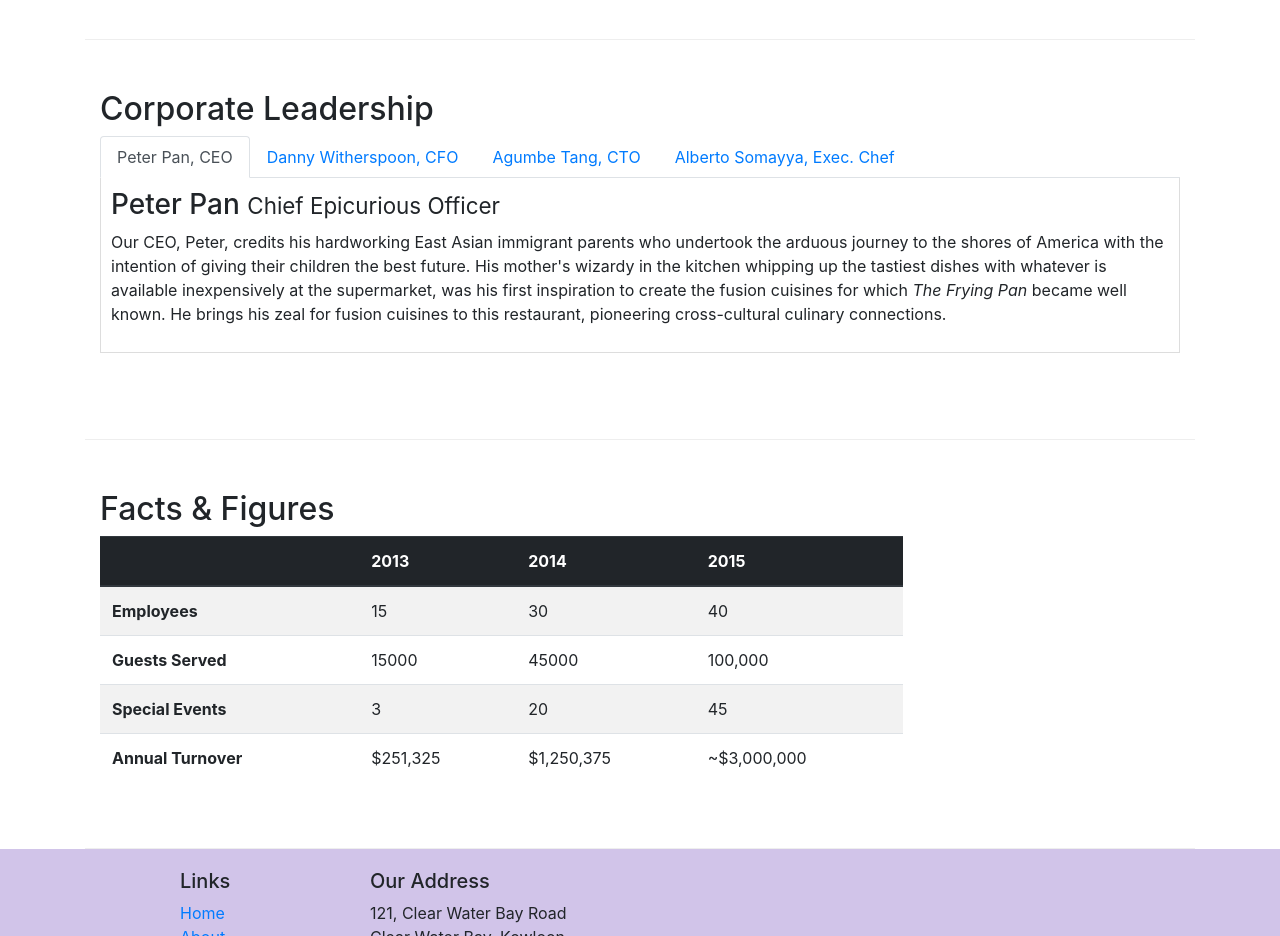
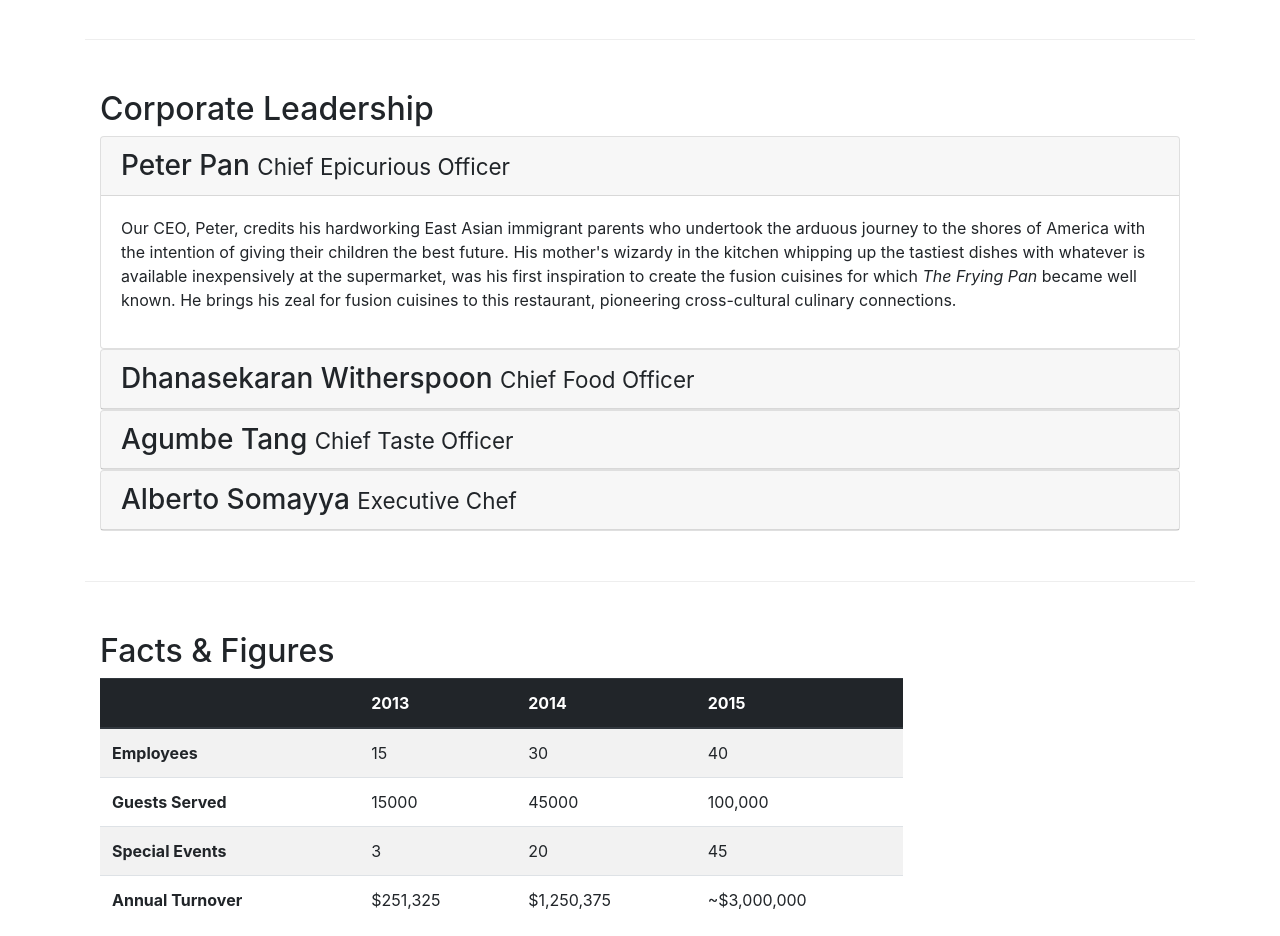
Before and after one commit to JaviScarione/Bootstrap, a website: page aboutus.html in a window 1280 px wide. Shown: the part 940-1876 px from the top of the page. Drawn offline with nearby package versions, Linux system fonts and the light colour scheme.

Commit message:
Accordion

```diff
--- a/aboutus.html
+++ b/aboutus.html
@@ -97,7 +97,66 @@
         <div class="row row-content">
             <div class="col-sm-12">
                 <h2>Corporate Leadership</h2>
-                <ul class="nav nav-tabs">
+
+                <div id="accordion">
+                    <div class="card">
+                        <div class="card-header" role="tab" id="peterhead">
+                            <h3 class="mb-0">
+                                <a data-toggle="collapse" data-target="#peter">
+                                Peter Pan <small>Chief Epicurious Officer</small>
+                                </a>
+                            </h3>
+                        </div>
+                        <div role="tabpanel" class="collapse show" id="peter" data-parent="#accordion">
+                            <div class="card-body">
+                                <p class="d-none d-sm-block">Our CEO, Peter, credits his hardworking East Asian immigrant parents who undertook the arduous journey to the shores of America with the intention of giving their children the best future. His mother's wizardy in the kitchen whipping up the tastiest dishes with whatever is available inexpensively at the supermarket, was his first inspiration to create the fusion cuisines for which <em>The Frying Pan</em> became well known. He brings his zeal for fusion cuisines to this restaurant, pioneering cross-cultural culinary connections.</p>
+                            </div>
+                        </div>
+                    </div>
+                    <div class="card">
+                        <div class="card-header" role="tab" id="dannyhead">
+                            <h3 class="mb-0">
+                                <a class="collapsed" data-toggle="collapse" data-target="#danny">
+                                    Dhanasekaran Witherspoon <small>Chief Food Officer</small>
+                                </a>
+                            </h3>
+                        </div>
+                        <div class="collapse" id="danny" data-parent="#accordion">
+                            <div class="card-body">
+                                <p class="d-none d-sm-block">Our CFO, Danny, as he is affectionately referred to by his colleagues, comes from a long established family tradition in farming and produce. His experiences growing up on a farm in the Australian outback gave him great appreciation for varieties of food sources. As he puts it in his own words, <em>Everything that runs, wins, and everything that stays, pays!</em></p>
+                            </div>
+                        </div>
+                    </div>
+                    <div class="card">
+                        <div class="card-header" role="tab" id="agumbehead">
+                            <h3 class="mb-0">
+                                <a class="collapsed" data-toggle="collapse" data-target="#agumbe">
+                                Agumbe Tang <small>Chief Taste Officer</small>
+                                </a>
+                            </h3>
+                        </div>
+                        <div class="collapse" id="agumbe" data-parent="#accordion">
+                            <div class="card-body">
+                                <p class="d-none d-sm-block">Blessed with the most discerning gustatory sense, Agumbe, our CTO, personally ensures that every dish that we serve meets his exacting tastes. Our chefs dread the tongue lashing that ensues if their dish does not meet his exacting standards. He lives by his motto, <em>You click only if you survive my lick.</em></p>
+                            </div>
+                        </div>
+                    </div>
+                    <div class="card">
+                        <div class="card-header" role="tab" id="albertohead">
+                            <h3 class="mb-0">
+                                <a class="collapsed" data-toggle="collapse" data-target="#alberto">
+                                    Alberto Somayya <small>Executive Chef</small>
+                                </a>
+                            </h3>
+                        </div>
+                        <div class="collapse" id="alberto" data-parent="#accordion">
+                            <div class="card-body">
+                                <p class="d-none d-sm-block">Award winning three-star Michelin chef with wide International experience having worked closely with whos-who in the culinary world, he specializes in creating mouthwatering Indo-Italian fusion experiences. He says, <em>Put together the cuisines from the two craziest cultures, and you get a winning hit! Amma Mia!</em></p>
+                            </div>
+                        </div>
+                    </div>
+                </div>
+                <!--<ul class="nav nav-tabs">
                     <li class="nav-item">
                         <a class="nav-link active" href="#peter"
                         role="tab" data-toggle="tab">Peter Pan, CEO</a>
@@ -133,7 +192,7 @@
                         <h3>Alberto Somayya <small>Executive Chef</small></h3>
                         <p class="d-none d-sm-block">Award winning three-star Michelin chef with wide International experience having worked closely with whos-who in the culinary world, he specializes in creating mouthwatering Indo-Italian fusion experiences. He says, <em>Put together the cuisines from the two craziest cultures, and you get a winning hit! Amma Mia!</em></p>
                     </div>
-                </div>
+                </div>  Tabs-->
             </div>
        </div>
 
```
